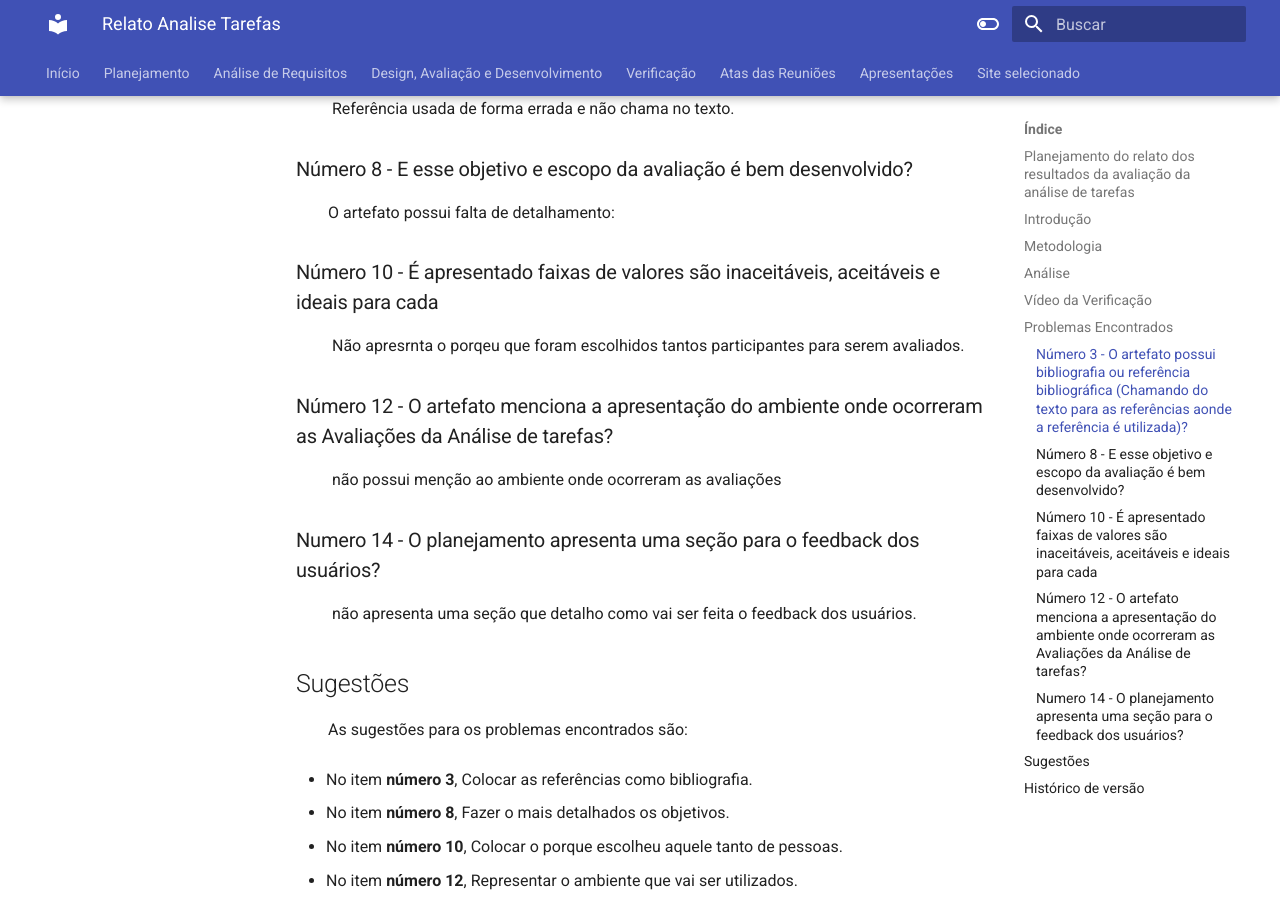
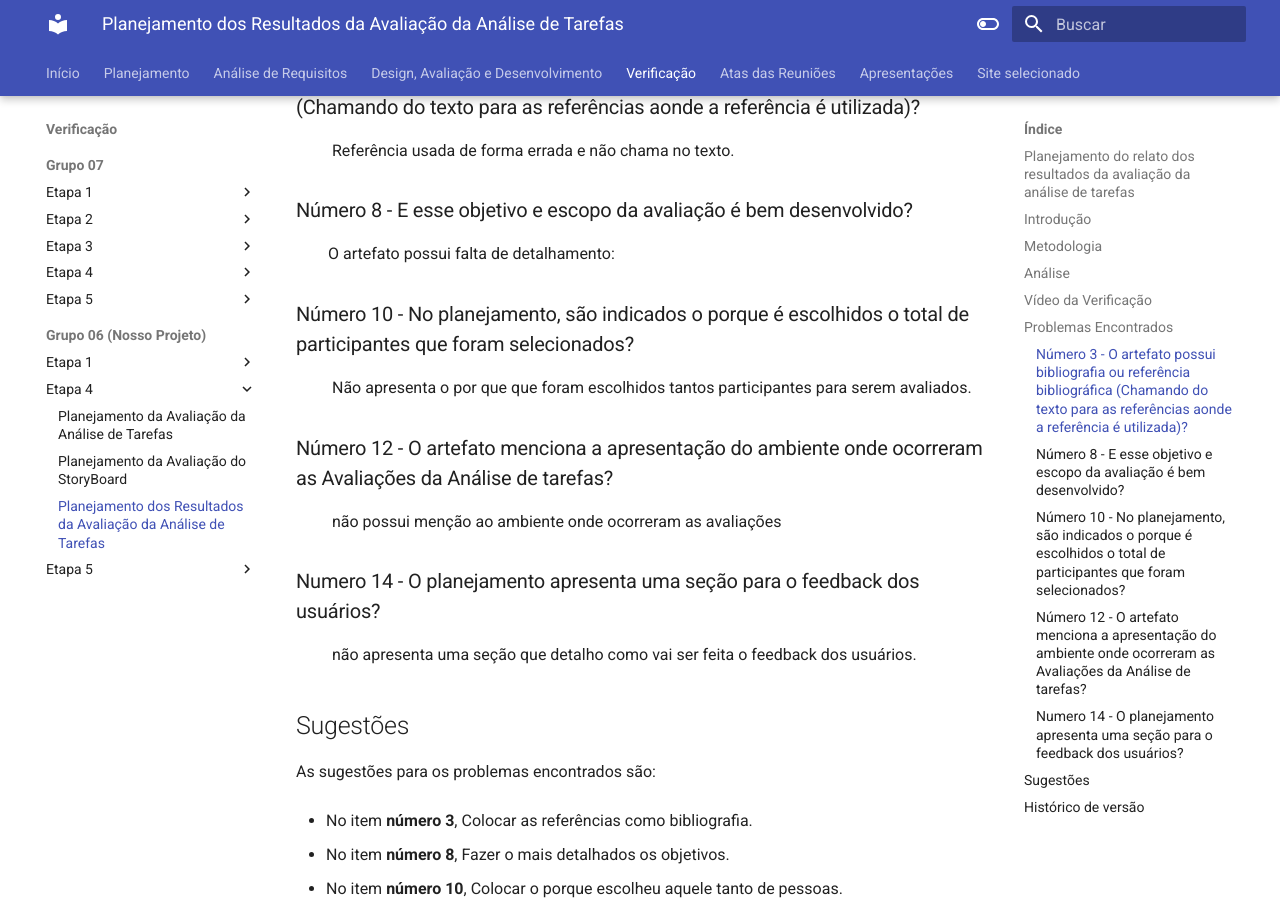
Before and after one commit to Interacao-Humano-Computador/2023.2-Caesb, an MkDocs documentation site: the page built from docs/verificacao/Etapa 4N/Relato-Analise-Tarefas.md, in a window 1280 px wide and 900 px high, scrolled down 2172 px. Built offline with MkDocs 1.6.1 and Material for MkDocs 9.7.7, drawn with Linux system fonts in a browser that asks for light colours; some of the changed text lies outside the part shown.

Commit message:
Adicionando no mkdocs.yml

```diff
--- a/docs/verificacao/Etapa 4N/Relato-Analise-Tarefas.md
+++ b/docs/verificacao/Etapa 4N/Relato-Analise-Tarefas.md
@@ -87,8 +87,8 @@ Video 1 - Avaliação
 <p align="justify">&emsp;&emsp;O artefato possui falta de detalhamento:</p>
 
 
-### Número 10 - É apresentado faixas de valores são inaceitáveis, aceitáveis e ideais para cada
-<p align="justify">&emsp;&emsp; Não apresrnta o porqeu que foram escolhidos tantos participantes para serem avaliados.  </p>
+### Número 10 - No planejamento, são indicados o porque é escolhidos o total de participantes que foram selecionados?
+<p align="justify">&emsp;&emsp; Não apresenta o por que que foram escolhidos tantos participantes para serem avaliados.  </p>
 
 ### Número 12 - O artefato menciona a apresentação do ambiente onde ocorreram as Avaliações da Análise de tarefas?
 <p align="justify">&emsp;&emsp; não possui menção ao ambiente onde ocorreram as avaliações  </p>
@@ -97,17 +97,17 @@ Video 1 - Avaliação
 <p align="justify">&emsp;&emsp; não apresenta uma seção que detalho como vai ser feita o feedback dos usuários. </p>
 
 ## Sugestões
-<p align="justify">&emsp;&emsp;As sugestões para os problemas encontrados são:</p>
+As sugestões para os problemas encontrados são:
 
- - No item <b>número 3</b>, Colocar as referências como bibliografia.
+- No item <b>número 3</b>, Colocar as referências como bibliografia.
 
- - No item <b>número 8</b>, Fazer o mais detalhados os objetivos.
+- No item <b>número 8</b>, Fazer o mais detalhados os objetivos.
 
-  - No item <b>número 10</b>, Colocar o porque escolheu aquele tanto de pessoas.
+- No item <b>número 10</b>, Colocar o porque escolheu aquele tanto de pessoas.
 
-  - No item <b>número 12</b>, Representar o ambiente que vai ser utilizados.
+- No item <b>número 12</b>, Representar o ambiente que vai ser utilizados.
 
-  - No item <b>número 14</b>, Detalhar o como será feita o feedback dos usuários.
+- No item <b>número 14</b>, Detalhar o como será feita o feedback dos usuários.
 
 ## Histórico de versão
 
--- a/mkdocs.yml
+++ b/mkdocs.yml
@@ -115,6 +115,11 @@ nav:
               - Verificação de Ferramentas: verificacao/Etapa 1N/ferramentas.md
               - Verificação do Site Selecionado: verificacao/Etapa 1N/site_selecionado.md
               - Verificação dos Sites Avaliados: verificacao/Etapa 1N/sites_avaliados.md
+        - Etapa 4:
+              Planejamento da Avaliação da Análise de Tarefas: verificacao/Etapa 4N/Ava-Analise-Tarefa.md
+              Planejamento da Avaliação do StoryBoard: verificacao/Etapa 4N/Ava-StoryBoard.md
+              Planejamento dos Resultados da Avaliação da Análise de Tarefas: verificacao/Etapa 4N/Relato-Analise-Tarefas.md
+
         - Etapa 5:
               - Verificação do relato dos resultados do storyboard: verificacao/Etapa 5N/relato-story.md
               - Verificação do relato dos resultados da analise de tarefas: verificacao/Etapa 5N/relato-tarefa.md
```
